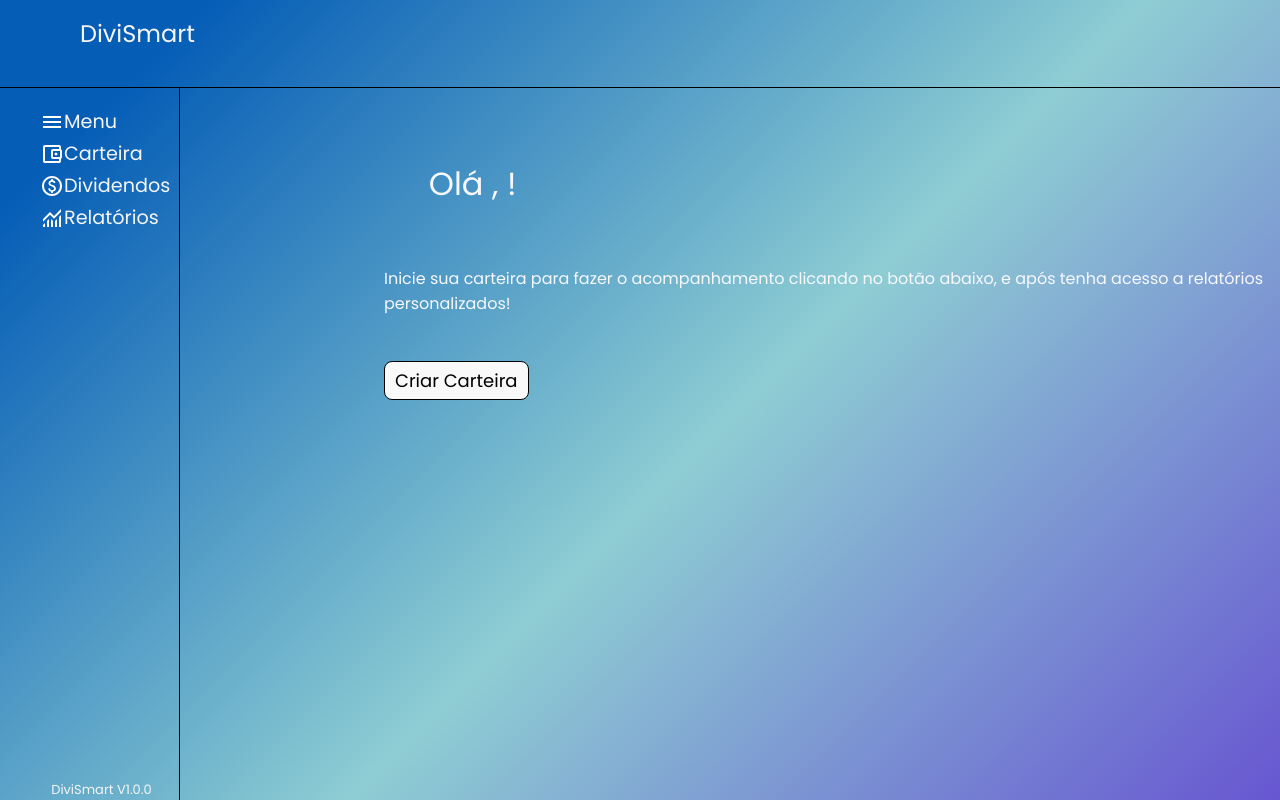
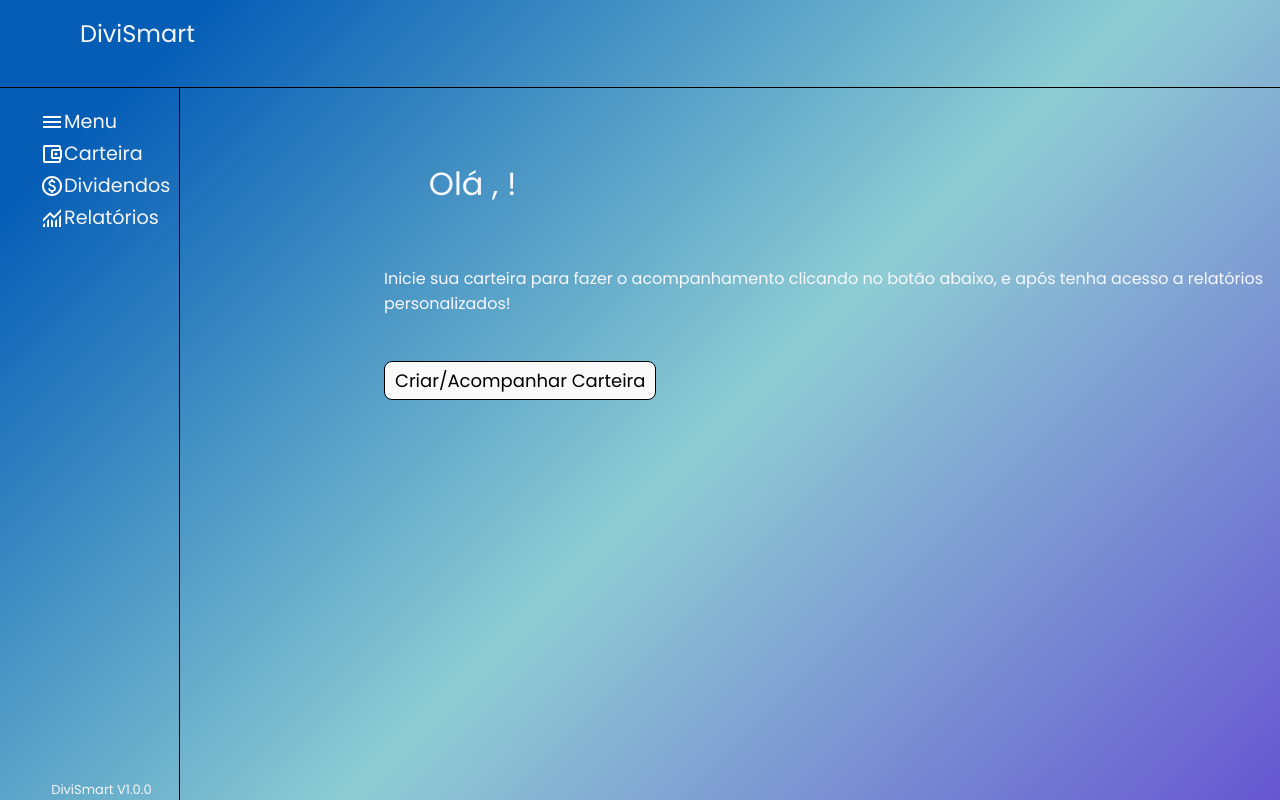
Before and after one commit to MatheusTKoch/DiviSmart, a Vue app: page /menu in a window 1280 px wide. Shown: the top 800 px of the page. Built offline with nearby package versions, Linux system fonts and the light colour scheme; no server answers.

Commit message:
Ajustes no menu e dividendos

```diff
--- a/src/components/Utilitarios/Dividendos.vue
+++ b/src/components/Utilitarios/Dividendos.vue
@@ -116,7 +116,6 @@ function carregarRelatorio() {
                 dadosAcoes.value = res.data.acao;
                 dadosFii.value = res.data.fii;
                 showGraph.value = true;
-                console.log(dadosAgrupadosPorMes.value);
             });
         }).catch((err) => {
             console.log(err);
--- a/src/components/Utilitarios/Menu.vue
+++ b/src/components/Utilitarios/Menu.vue
@@ -74,7 +74,7 @@ function loadHorario() {
         <div class="texto-titulo">Olá {{ nome }}, {{ horario }}!</div>
         <div class="text">Inicie sua carteira para fazer o acompanhamento clicando no botão abaixo, e após tenha acesso
         a relatórios personalizados!</div>
-        <button class="carteira" @click="router.push('menu/carteira')">Criar Carteira</button>
+        <button class="carteira" @click="router.push('menu/carteira')">Criar/Acompanhar Carteira</button>
     </div>
 </template>
 
```
